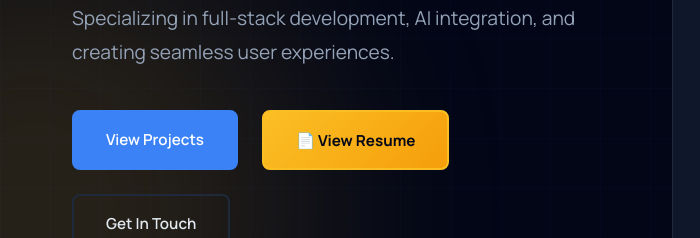
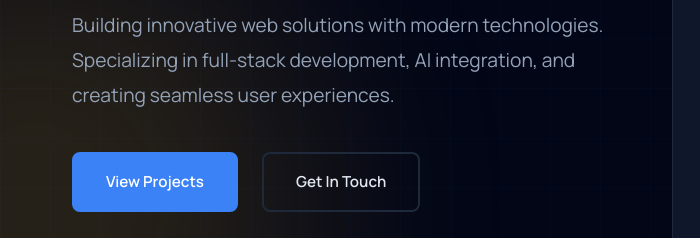
Before and after one commit to Vishwadip682005/portfolio, a plain HTML site: page index.html in a window 1280 px wide. Shown: the part 562-800 px from the top of the page, 0-700 px from the left. Drawn offline with Linux system fonts and the light colour scheme.

Commit message:
Update index.html

```diff
--- a/index.html
+++ b/index.html
@@ -1220,7 +1220,7 @@
                     <p>Building innovative web solutions with modern technologies. Specializing in full-stack development, AI integration, and creating seamless user experiences.</p>
                     <div class="hero-buttons">
                         <a href="#projects" class="btn btn-primary">View Projects</a>
-                        <button class="btn btn-resume" id="heroResumeBtn">📄 View Resume</button>
+                        <!-- <button class="btn btn-resume" id="heroResumeBtn">📄 View Resume</button> -->
                         <a href="#contact" class="btn btn-secondary">Get In Touch</a>
                     </div>
                 </div>
```
